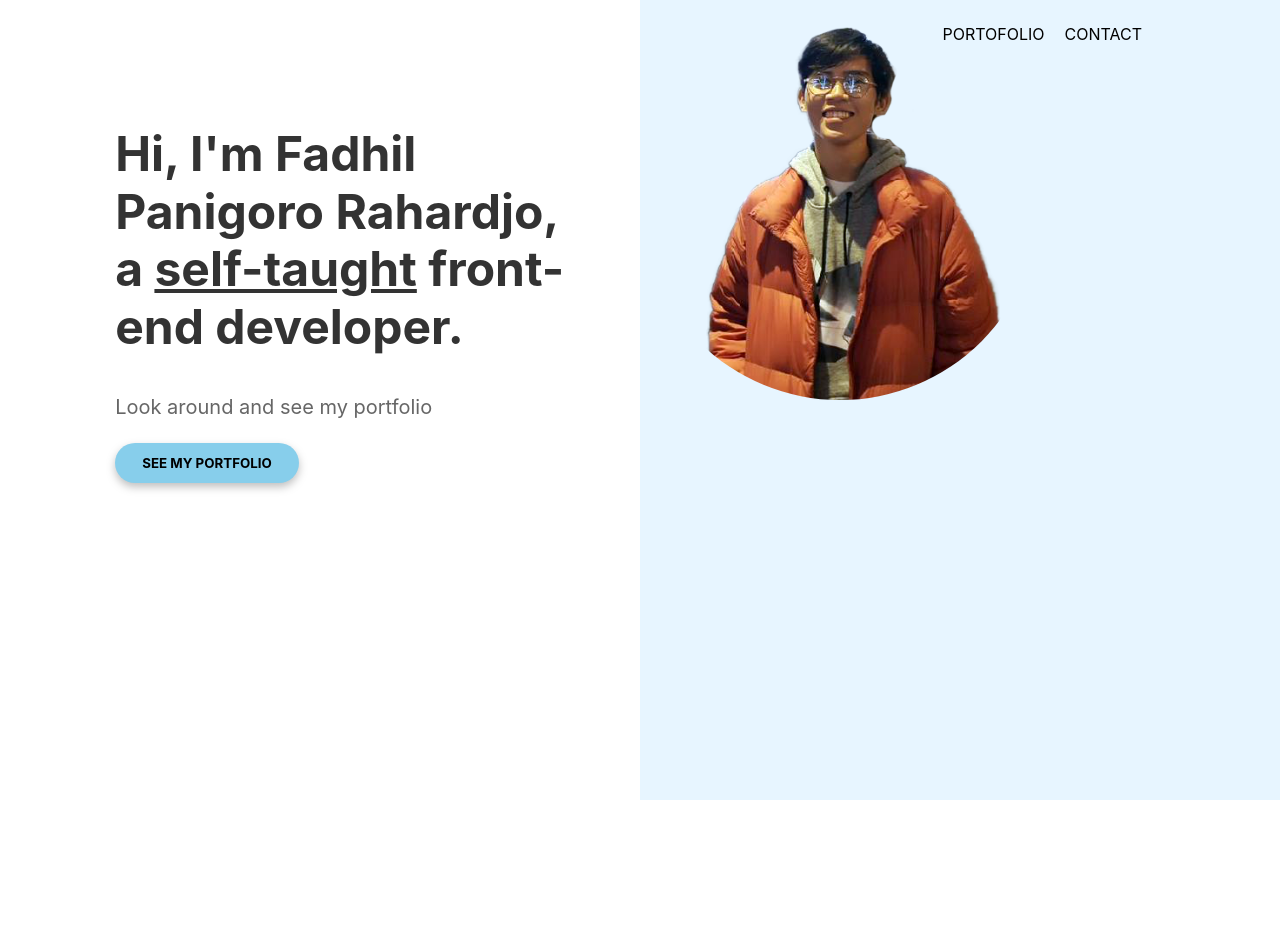
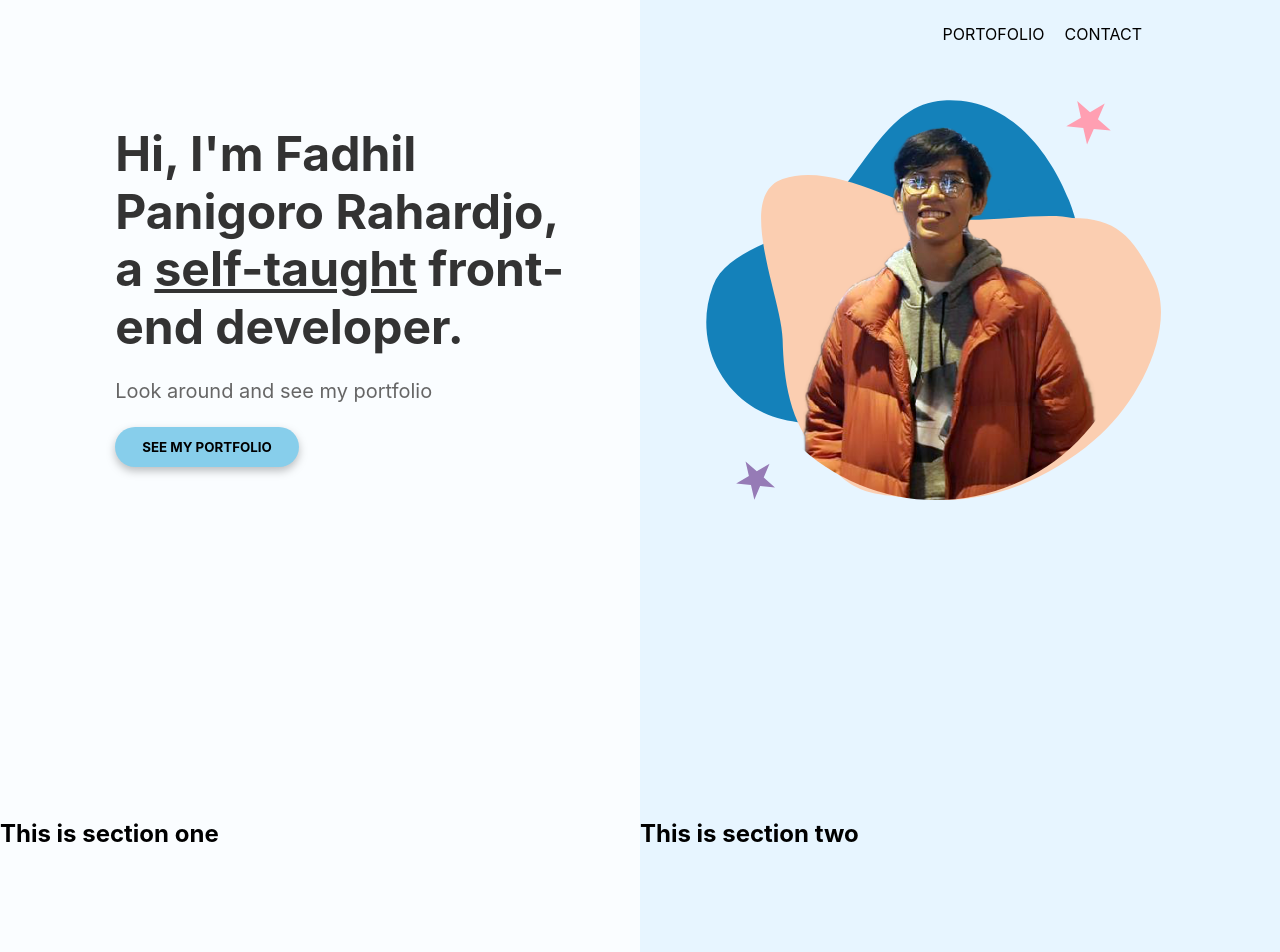
Before and after one commit to fadhilnigo/fadhilnigo-porto, a React (Create React App) app: page / in a window 1280 px wide. Shown: the top 952 px of the page. Before the commit the page ends 800 px from the top, so only its background shows below. Built offline with nearby package versions, Linux system fonts and the light colour scheme.

Commit message:
Add profile picture

```diff
--- a/src/App.js
+++ b/src/App.js
@@ -3,6 +3,7 @@ import { BrowserRouter as Router, Routes, Route } from 'react-router-dom'
 import Home from "./pages/Home";
 import Project from "./pages/Project";
 import Navbar from './component/Navbar'
+import Footer from "./component/Footer";
 import AOS from "aos";
 import "aos/dist/aos.css"
 
@@ -20,6 +21,7 @@ function App() {
           <Route path={'/'} element={<Home />} />
           <Route path={'/project/:projectId'} element={<Project />} />
         </Routes>
+        <Footer />
       </Router>
     </>
   );
--- a/src/assets/sass/index.scss
+++ b/src/assets/sass/index.scss
@@ -95,12 +95,21 @@ nav {
   background-color: $blue;
 }
 
+.bg-white {
+  background-color: $white;
+}
+
 footer {
-  overflow: hidden;
-  background-color: #01304C;
-  border-bottom: solid 13px #E71B23;
+  margin: 0 auto;
+  p {
+    text-align: center;
+    a {
+      text-decoration: underline;
+    }
+  }
 
-  @media #{$large} {
-    border-bottom: solid 10px #E71B23;
-  }
+
+  // @media #{$large} {
+
+  // }
 }
--- a/src/assets/sass/modules/_variables.scss
+++ b/src/assets/sass/modules/_variables.scss
@@ -20,6 +20,7 @@ $palettes: (
   'grey': #666666,
   'blue': #E7F5FF,
   'vanilla-ice': #EDD5D5,
+  'white': #FAFDFF
 
 	// 'orange': #ff6600,
 	// 'red': #BB131A,
@@ -57,6 +58,7 @@ $dark-charcoal: palette('dark-charcoal');
 $grey: palette('grey');
 $blue: palette('blue');
 $vanilla-ice: palette('vanilla-ice');
+$white: palette('white');
 // $green: palette('green');
 // $orange: palette('orange');
 // $red: palette('red');
--- a/src/assets/sass/pages/_home.scss
+++ b/src/assets/sass/pages/_home.scss
@@ -1,4 +1,4 @@
-.header-home {
+.home-container {
   display: flex;
   flex-direction: column;
   @media #{$medium} {
@@ -13,7 +13,6 @@
   .section-container {
     height: 100vh;
     .section-content {
-      // margin: 125px 18% 10% 0;
       margin-top: 20vh;
       margin-left: 5%;
       margin-right: 15%;
@@ -30,6 +29,7 @@
         color: $dark-charcoal;
         font-size: 36px;
         font-weight: 700;
+        margin-bottom: 0;
         @media #{$medium} {
           font-size: 48px;
         }
@@ -40,17 +40,54 @@
       p {
         color: $grey;
         font-size: 20px;
-        margin: 4px 0 24px;
+        margin: 24px 0;
         font-weight: 400;
       }
     }
     .img-container {
-      height: 400px;
-      width: 400px;
-      .header-img {
+      position: relative;
+      height: 300px;
+      width: 300px;
+      margin: 20vh auto;
+      // margin-left: 15%;
+      @media #{$medium} {
+        margin-top: 125px;
+        height: 320px;
+        width: 320px;
+        margin-left: 10%
+      }
+      @media #{$large} {
+        margin-top: 100px;
+        height: 400px;
+        width: 400px;
+        margin-left: 15%;
+      }
+      .profile-img {
+        position: absolute;
         width: 100%;
         height: 100%;
         border-radius: 50%;
+        z-index: 4;
+      }
+      .background-img {
+        position: absolute;
+      }
+      .shape-pink {
+        top: 60px;
+        left: 15px;
+        @media #{$large} {
+          top: 75px;
+          left: 25px;
+        }
+      }
+      .shape-blue {
+        left: -30px;
+      }
+      .star-pink {
+        right: 25px;
+      }
+      .star-blue {
+        bottom: 0;
       }
     }
   }
--- a/src/pages/Home.jsx
+++ b/src/pages/Home.jsx
@@ -1,22 +1,41 @@
 import profile from '../assets/images/profile.png'
+import vectorBlue from '../assets/images/vector-blue.svg'
+import vectorPink from '../assets/images/vector-pink.svg'
+import starPink from '../assets/images/star-pink.svg'
+import starBlue from '../assets/images/star-blue.svg'
 
 function Home() {
   return (
     <>
-      <header className="header-home">
-        <section className="section-container">
-          <div className="section-content">
+      <header className="home-container">
+        <section className="section-container bg-white">
+          <div className="section-content" data-aos="zoom-in">
             <h1>Hi, I'm Fadhil Panigoro Rahardjo, a <span>self-taught</span> front-end developer.</h1>
             <p>Look around and see my portfolio</p>
             <button className="btn--pils">SEE MY PORTFOLIO</button>
           </div>
         </section>
         <section className="section-container bg-blue">
-          <div className="img-container">
-            <img src={profile} alt="fadhil" className="header-img" />
+          <div className="img-container" data-aos="zoom-in">
+            <img src={profile} alt="fadhil" className="profile-img" />
+            <img src={vectorBlue} alt="background" className="background-img shape-blue" />
+            <img src={vectorPink} alt="background" className="background-img shape-pink" />
+            <img src={starBlue} alt="background" className="background-img star-blue" />
+            <img src={starPink} alt="background" className="background-img star-pink" />
           </div>
         </section>
       </header>
+
+      {/* Swiper */}
+
+      <body className="home-container">
+        <section className="section-container bg-white">
+          <h1>This is section one</h1>
+        </section>
+        <section className="section-container  bg-blue">
+          <h1>This is section two</h1>
+        </section>
+      </body>
     </>
   )
 }
```
Also changed, not shown: src/assets/images/star-blue.svg (added), src/assets/images/star-pink.svg (added).
